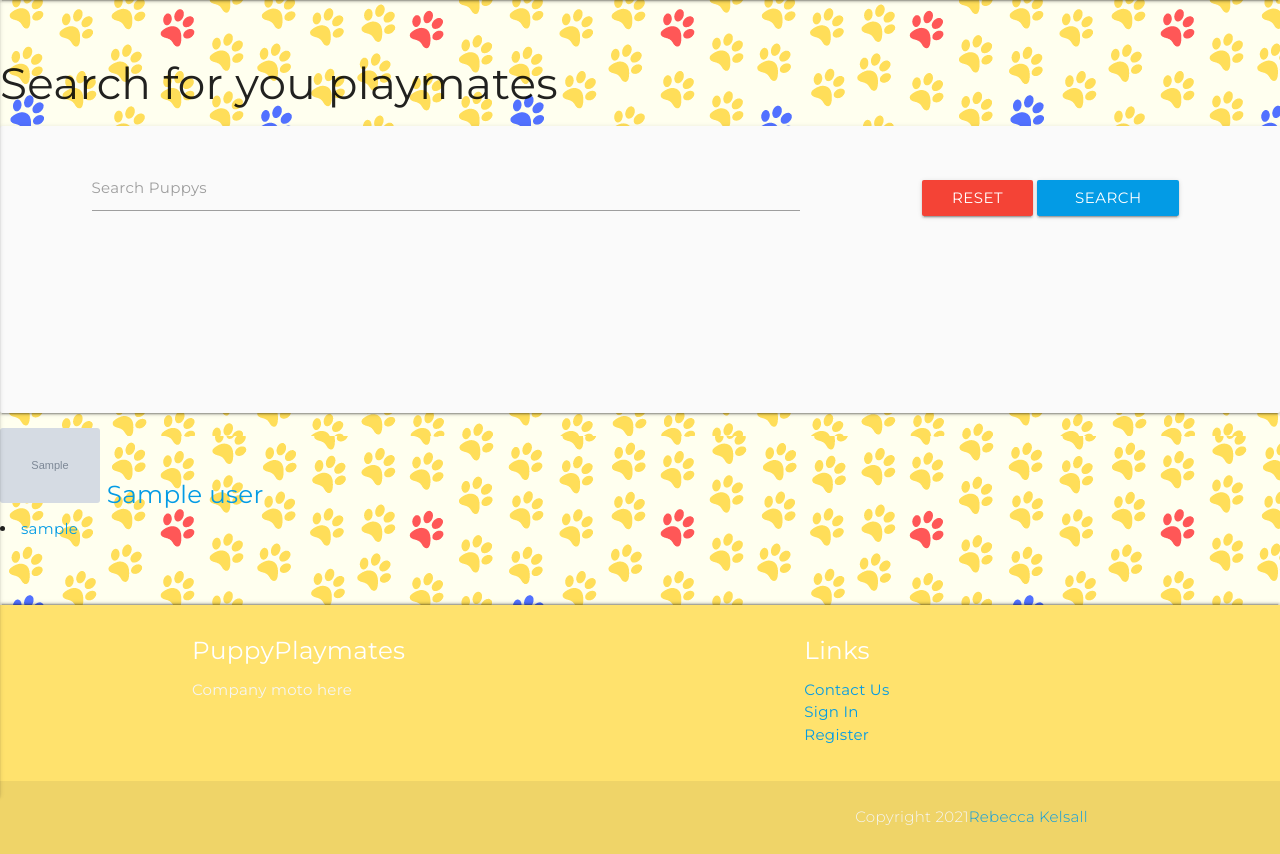
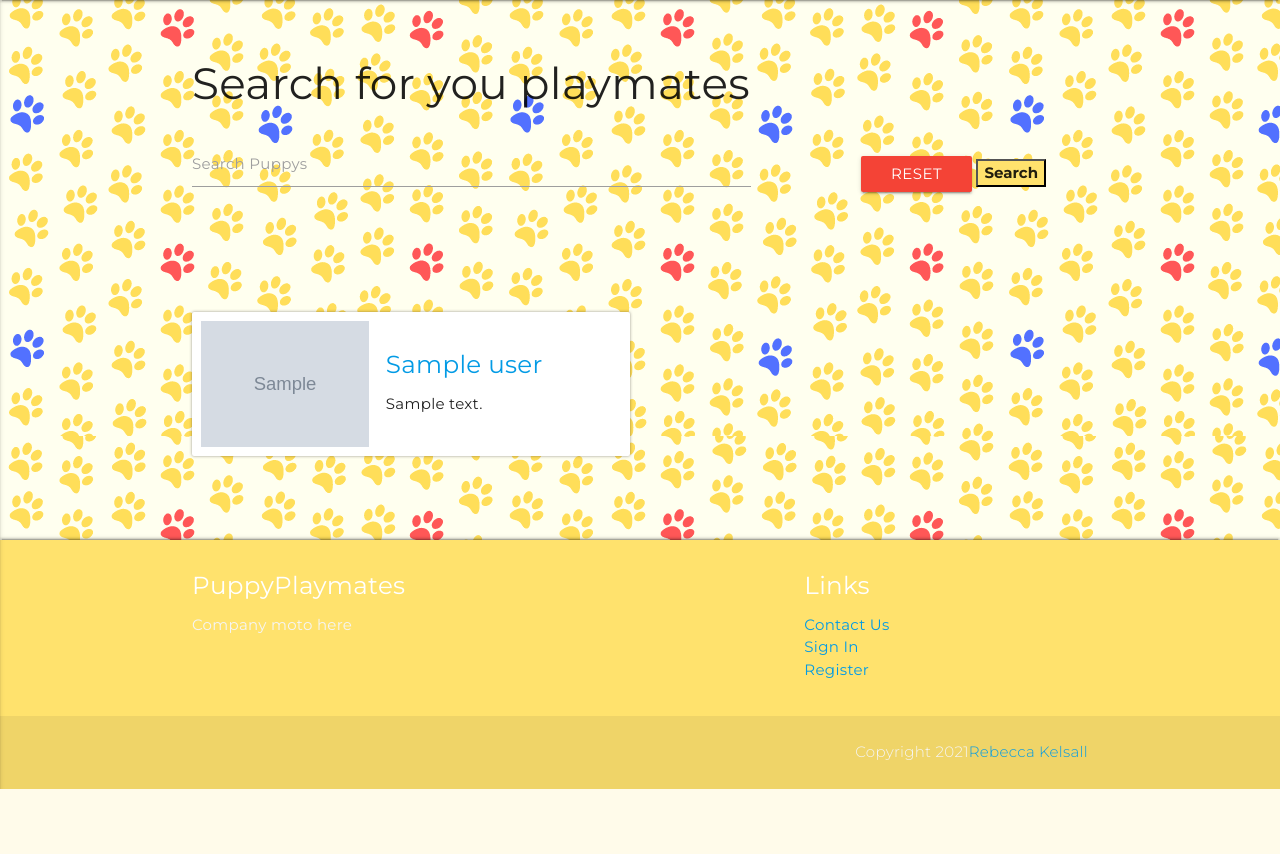
Before and after one commit to crypticCaroline/puppyplaymates, a Flask app: page /search in a window 1280 px wide. Shown: the part 64-918 px from the top of the page. After the commit the page ends 853 px from the top, so only its background shows below. Run offline with Flask 2, Linux system fonts and the light colour scheme; grey boxes marked "Sample" are stand-in pictures; a database or web service that is not in the repository returns one stand-in record (values such as "Sample title"); some libraries are stand-ins or nearby versions.

Commit message:
Added styling for cards on all users page

```diff
--- a/static/css/style.css
+++ b/static/css/style.css
@@ -119,8 +119,49 @@ form {
     margin: 3%;
 }
 
+.user-cards{
+    padding: 1%;
+    -moz-box-shadow: 0 0 3px rgb(43, 38, 38, 0.5);
+    -webkit-box-shadow: 0 0 3px rgb(43, 38, 38, 0.5);
+    box-shadow: 0 0 3px rgb(43, 38, 38, 0.5);
+    overflow:hidden;
+    display: flex;
+    margin: 0 0 20px 0;
+    width: calc(50% - 10px);
+}
+
+.user-list {
+    display: flex;
+    flex-wrap: wrap;
+    justify-content: space-between;
+}
+
+.user-cards__image {
+    width: 40%;
+    background-position: center;
+    background-repeat: no-repeat;
+    background-size: cover;
+}
+.user-cards__image img {
+    visibility: hidden;
+    width: 100%;
+}
+.user-cards .content {
+    padding: 0 4%;
+    display: flex;
+    flex-direction: column;
+    justify-content: center;
+    width: 60%;
+}
+.user-cards .content h5 {
+    margin: 1rem 0;
+}
+
+.user-cards .content p {
+    margin-top: 0;
+}
+
 .small-form {
-
     margin: 5rem 3rem 0rem 3rem;
 }
 
@@ -134,7 +175,6 @@ form {
 
 .login-dog {
     background-color:#e8e7dd;
-
 }
 
 .space-dog {
@@ -154,15 +194,7 @@ textarea.materialize-textarea {
 
 input[type=date]:not(.browser-default).form-indent, .select-wrapper input.select-dropdown{
     width: 30%;
-
 }
-
-/* .prints {
-    background-image:url('/static/images/prints.png');
-    background-repeat: repeat;
-    z-index: -1;
-} */
-
 
 .select-wrapper span.caret {
     display: none;
@@ -172,12 +204,12 @@ input[type=date]:not(.browser-default).form-indent, .select-wrapper input.select
     height: min-content;
     border: #333b5d solid 3px;
 }
+
 .profile-image {
     height: 50vh;
     width: 90%;
     object-fit: cover;
 }
-
 
 /* Overlays hidden by default */
 #overlay_happy {
@@ -187,7 +219,6 @@ input[type=date]:not(.browser-default).form-indent, .select-wrapper input.select
 #overlay_angry {
     display: none;
 }
-
 
 .overlay {
     width: min-content;
@@ -278,3 +309,14 @@ margin-top: 5%;
 .hidden {
     display: none;
 }
+
+#sidenav-overlay {
+    position: relative;
+}
+
+@media screen and (max-width: 770px) {
+    .user-cards {
+        width: 100%;
+        margin: 0 0 5px 0;
+  }
+}
--- a/templates/all_users.html
+++ b/templates/all_users.html
@@ -2,29 +2,36 @@
 {% block title %}Index{% endblock %}
 
 {% block content %}
-
+<div class="container">
     <h3 class="bold">Search for you playmates</h3>
-     <div class="row card-panel grey lighten-5">
     <form action="{{ url_for('search') }}" method="post" class="col s12">
         <div class="row valign-wrapper center-align">
             <div class="input-field col s12 m8">
-                    <i class="fas fa-search prefix light-blue-text text-darken-4"></i>
                 <input type="text" name="query" id="query" minlength="3" class="validate" required>
                 <label for="query">Search Puppys</label>
             </div>
             <div class="col s12 m4">
-                    <a href="{{ url_for('all_users') }}" class="red btn text-shadow">Reset</a>
-                    <button type="submit" class="light-blue darken-1 btn text-shadow">
-                        <i class="fas fa-search left"></i> Search
+                <a href="{{ url_for('all_users') }}" class="red btn ">Reset</a>
+                <button type="submit" class="btn-yellow">
+                    Search
                 </button>
             </div>
         </div>
     </form>
+    <div class="user-list">
+        {% for user in users %}
+            <div class="user-cards card">
+                    <!--Inline style for allocation of background-image for each card in loop -->
+                <div class="valign-wrapper user-cards__image" style="background-image: url('{{ user.image_url }}')">
+                    <img src="{{ user.image_url }}" alt="Image of {{ user.dog_name}}" class="sm_img">
                 </div>
-        {% for user in users %}
-            <h5><img src="{{ user.image_url }}" alt="Image of {{ user.dog_name}}" class="sm_img">
-            <a href="{{url_for('profile', username=user.username)}}">{{ user.dog_name }}</a></h5>
-            <li><a href="#">{{ user.username }}</a></li>
+                <div class="content">
+                        <h5><a href="{{url_for('profile', username=user.username)}}">{{ user.dog_name }}</a></h5>
+                    <p>{{ user.dog_description }}</p>
+                </div>
+            </div>
         {% endfor %}
+        </div>
+    </div>
 
 {% endblock %}
--- a/templates/homepage.html
+++ b/templates/homepage.html
@@ -12,5 +12,6 @@
     {% endif %}
 {% endwith%}
 <img src="{{ url_for('static', filename='images/login.gif') }}" class="align-right s4 col">
+<button class="btn"><a href="{{ url_for('all_users')}}">Playmates</a></button>
 
 {% endblock %}
--- a/templates/profile.html
+++ b/templates/profile.html
@@ -20,6 +20,7 @@
 {% endblock %}
 
 {% block content %}
+<!-- Hidden overlays for like/dislike function -->
 <div id="overlay_happy" class="overlay">
     <div class="row">
         <div class="text_overlay center-align">
@@ -36,6 +37,7 @@
         <h5 class="center-align">You disliked {{user_profile.username}}</h5>
     </div>
 </div>
+<!-- profile section -->
 <div class="container pup-profile">
     <div class="row">
         <div class="col s12">
@@ -96,18 +98,14 @@
                                 {% endif %}
                             </div>
                             <div class="scrolling-wrapper-img">
-
                                 {% for image in user_profile.all_images  %}
                                 <img src="{{image}}" alt="Image of {{ user_profile.dog_name}}" class="card-scroll">
                                 {% endfor %}
-
                                 <p>Looks like there are no photos uploaded just yet - click Edit Images to begin
                                     uploading</p>
-
                             </div>
                         </div>
                     </div>
-
                     <div class="row">
                         <div class="col s12">
                             <h5>My Admirers</h5>
```
Lines whose indentation alone changed are shown as unchanged.
